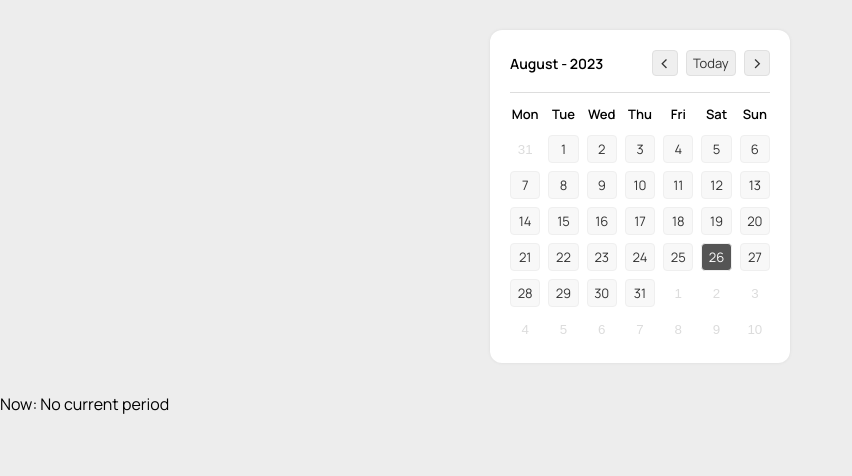
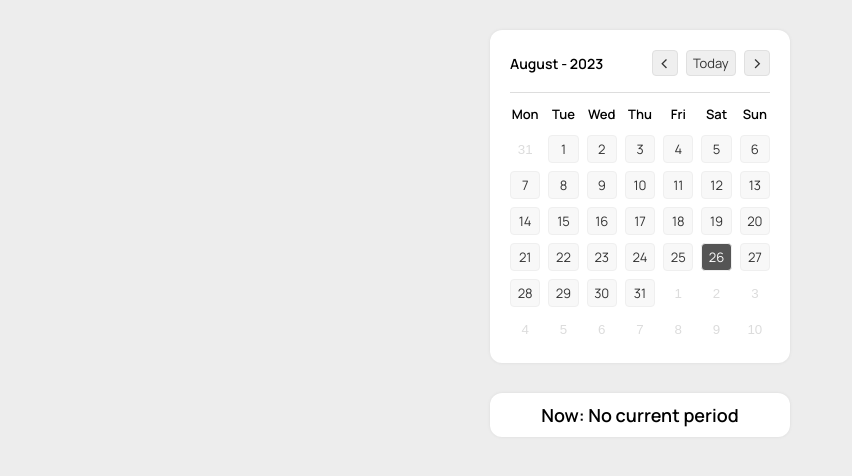
Before and after one commit to Raghul-18/Calendar, a plain HTML site: page index.html in a window 1280 px wide. Shown: the whole page, without its empty margins (0-852 px from the left). Drawn offline with nearby package versions, Linux system fonts and the light colour scheme.

Commit message:
Update style.css

```diff
--- a/style.css
+++ b/style.css
@@ -1,4 +1,5 @@
 @import url("https://fonts.googleapis.com/css2?family=Manrope:wght@200;300;400;500;600&display=swap");
+
 * {
   margin: 0;
   padding: 0;
@@ -9,6 +10,15 @@ body {
   background: #ededed;
 }
 
+.cperiod{
+  max-width: 300px;
+  margin: 30px auto;
+  padding: 10px;
+  box-sizing: border-box;
+  background: #ffffff;
+  border-radius: 12px;
+  box-shadow: 0px 0px 3px #dadada;
+}
 .calendar {
   max-width: 300px;
   margin: 30px auto;
@@ -91,6 +101,11 @@ body {
   font-weight: 700;
 }
 
+#cperiod {
+  font-size: 18px;
+  font-weight: 900;
+  text-align: center;
+}
 .calendar .calendar-button-group {
   display: flex;
   align-items: center;
```
